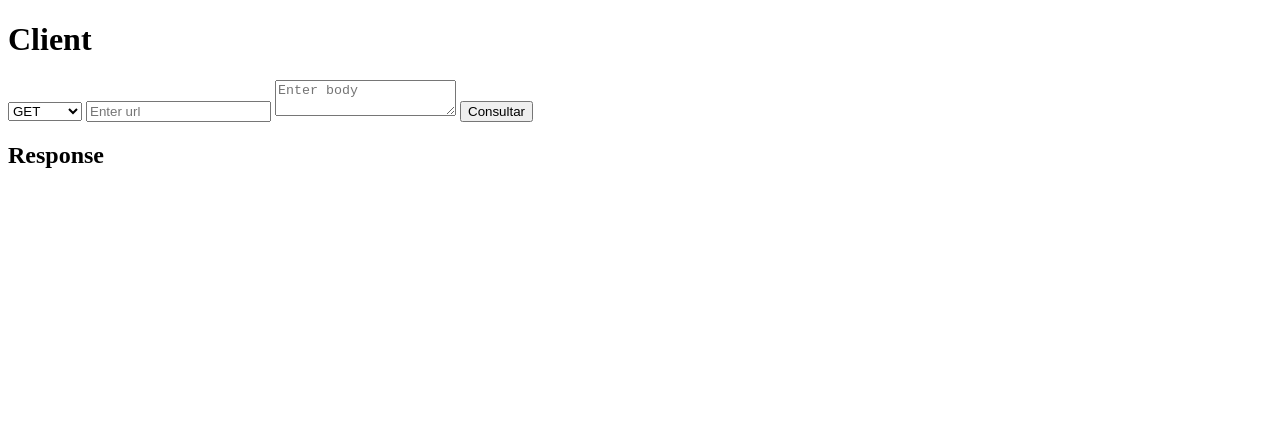
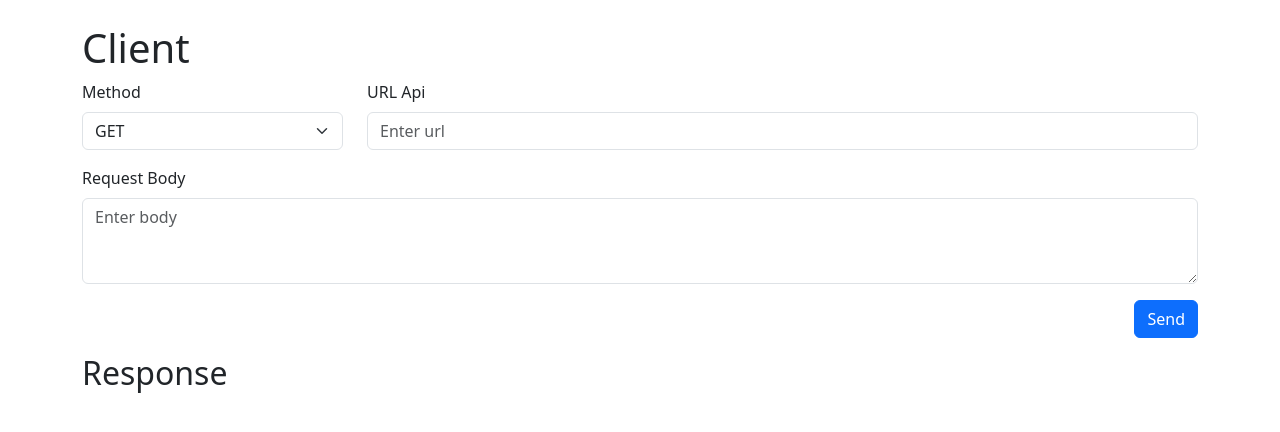
Before and after one commit to wolfdev07/clientJs, a website: page public/index.html in a window 1280 px wide. Drawn offline with nearby package versions, Linux system fonts and the light colour scheme.

Commit message:
[add] nueva vista

```diff
--- a/public/index.html
+++ b/public/index.html
@@ -3,23 +3,51 @@
 <head>
   <meta charset="UTF-8">
   <meta name="viewport" content="width=device-width, initial-scale=1.0">
+  <link href="https://cdn.jsdelivr.net/npm/bootstrap@5.3.3/dist/css/bootstrap.min.css" rel="stylesheet" integrity="sha384-QWTKZyjpPEjISv5WaRU9OFeRpok6YctnYmDr5pNlyT2bRjXh0JMhjY6hW+ALEwIH" crossorigin="anonymous">
   <title>Client</title>
 </head>
 <body>
-  <h1>Client</h1>
-  <select name="method" id="method">
+  <div class="container">
+    <h1 class="mt-4">Client</h1>
+
+    <div class="row">
+      <div class="col-3 mb-3">
+        <label for="method" class="form-label">Method</label>
+        <select name="method" id="method"class="form-select">
           <option value="GET">GET</option>
           <option value="POST">POST</option>
           <option value="PUT">PUT</option>
           <option value="DELETE">DELETE</option>
         </select>
-  <input type="text" id="urlValue" placeholder="Enter url">
-  <textarea name="requestBody" id="requestBody" placeholder="Enter body"></textarea>
-  <button id="requestBtn">Consultar</button>
+      </div>
+
+      <div class="col-9 mb-3">
+        <label for="urlValue" class="form-label">URL Api</label>
+        <input type="text" id="urlValue" class="form-control" placeholder="Enter url">
+      </div>
+    </div>
+
+    <div class="row">
+      <div class="col-12 mb-3">
+        <label for="exampleFormControlTextarea1" class="form-label">Request Body</label>
+        <textarea class="form-control" name="requestBody" id="requestBody" placeholder="Enter body" rows="3"></textarea>
+      </div>
+    </div>
+
+    <div class="row">
+      <div class="col-12 text-end mb-3">
+        <button id="requestBtn" class="btn btn-primary">Send</button>
+      </div>
+    </div>
+
     <section>
       <h2>Response</h2>
       <div id="output"></div>
     </section>
+  </div>
+
+</body>
   <script src="./main.js"></script>
-</body>
+  <script src="https://cdn.jsdelivr.net/npm/@popperjs/core@2.11.8/dist/umd/popper.min.js" integrity="sha384-I7E8VVD/ismYTF4hNIPjVp/Zjvgyol6VFvRkX/vR+Vc4jQkC+hVqc2pM8ODewa9r" crossorigin="anonymous"></script>
+  <script src="https://cdn.jsdelivr.net/npm/bootstrap@5.3.3/dist/js/bootstrap.min.js" integrity="sha384-0pUGZvbkm6XF6gxjEnlmuGrJXVbNuzT9qBBavbLwCsOGabYfZo0T0to5eqruptLy" crossorigin="anonymous"></script>
 </html>
```
Also changed, not shown: README.md. Lines whose indentation alone changed are shown as unchanged.
